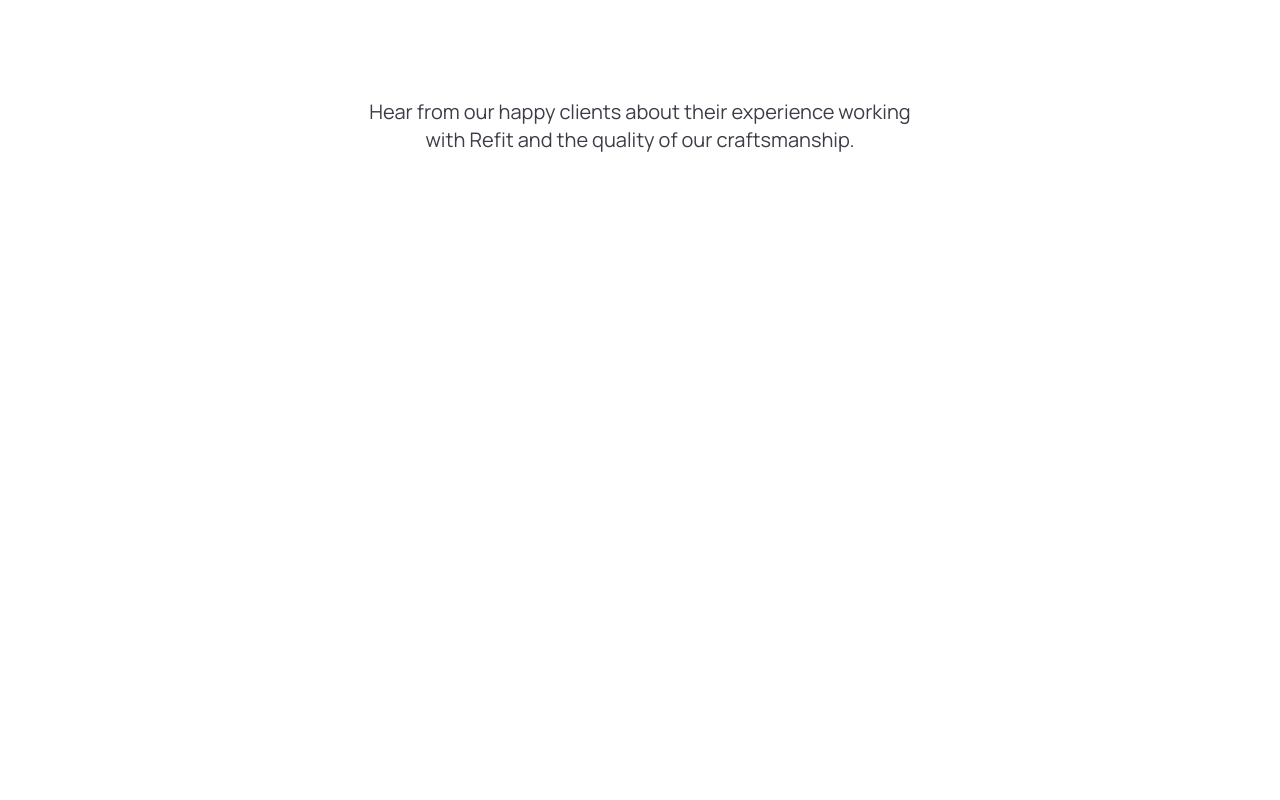
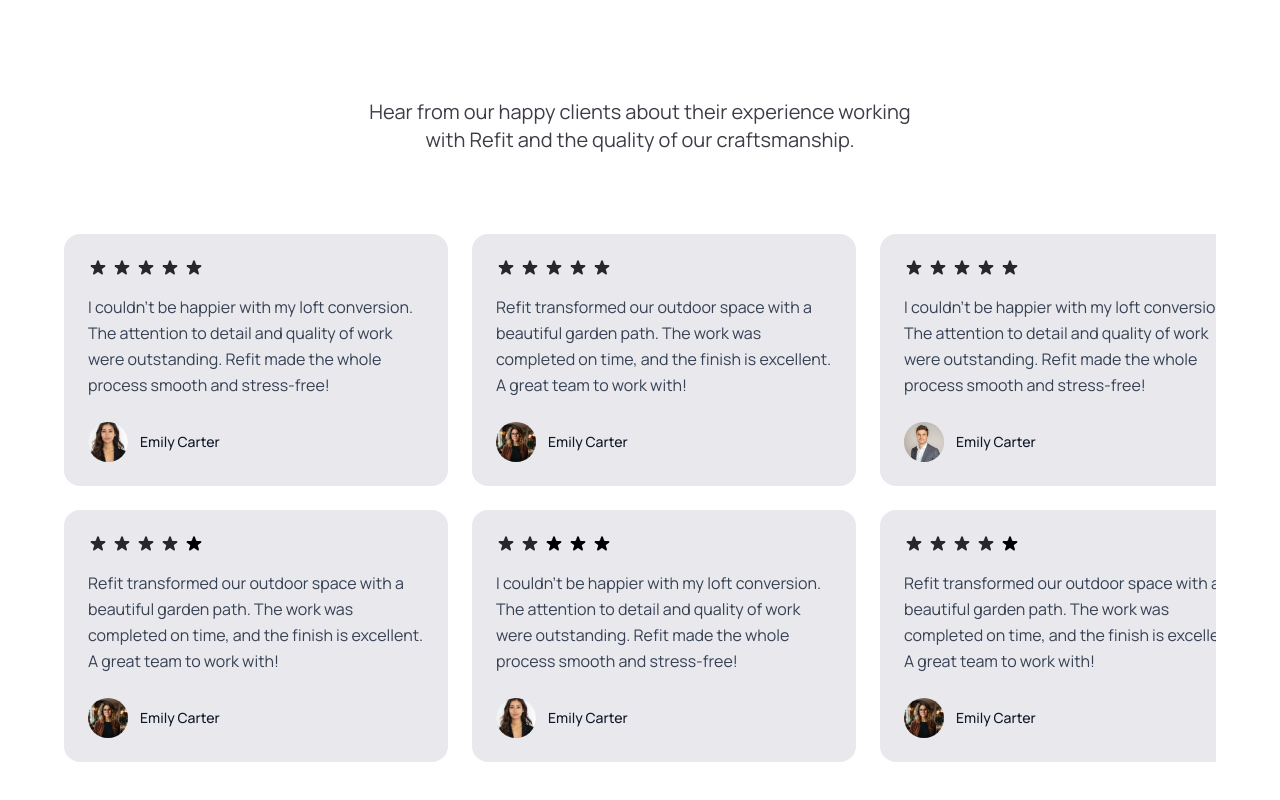
Before and after one commit to alpinn/lifetime-art, a Next.js app: page / in a window 1280 px wide. Shown: the part 5946-6746 px from the top of the page. Before the commit the page ends 6276 px from the top, so only its background shows below. Built offline with nearby package versions, Linux system fonts and the light colour scheme.

Commit message:
add testimonial section

```diff
--- /dev/null
+++ b/src/components/TestimonialCarousel.js
@@ -0,0 +1,204 @@
+'use client';
+
+import React, { useEffect, useRef } from 'react';
+import Image from 'next/image';
+import { cn } from '@/utils/cn';
+import { useCarousel } from '@/hooks/useCarousel';
+
+const StarRating = ({ rating = 5, className = '' }) => {
+  return (
+    <div className={cn('flex items-center gap-1', className)}>
+      {[...Array(5)].map((_, index) => (
+        <svg
+          key={index}
+          className={cn(
+            'w-5 h-5',
+            index < rating ? 'text-[#28282C] fill-current' : 'text-gray-300'
+          )}
+          viewBox='0 0 20 20'
+          xmlns='http://www.w3.org/2000/svg'
+        >
+          <path d='M9.049 2.927c.3-.921 1.603-.921 1.902 0l1.07 3.292a1 1 0 00.95.69h3.462c.969 0 1.371 1.24.588 1.81l-2.8 2.034a1 1 0 00-.364 1.118l1.07 3.292c.3.921-.755 1.688-1.54 1.118l-2.8-2.034a1 1 0 00-1.175 0l-2.8 2.034c-.784.57-1.838-.197-1.539-1.118l1.07-3.292a1 1 0 00-.364-1.118L2.98 8.72c-.783-.57-.38-1.81.588-1.81h3.461a1 1 0 00.951-.69l1.07-3.292z' />
+        </svg>
+      ))}
+    </div>
+  );
+};
+
+const TestimonialCard = ({ testimonial, className = '' }) => {
+  return (
+    <div
+      className={cn(
+        'testimonial-card flex-shrink-0 w-80 md:w-96 p-6 bg-[#E8E8ED] rounded-2xl mx-3',
+        className
+      )}
+    >
+      <div className='space-y-4'>
+        <StarRating rating={testimonial.star} />
+
+        <p className='text-gray-700 text-sm md:text-base leading-relaxed'>
+          {testimonial.message}
+        </p>
+
+        <div className='flex items-center gap-3 pt-2'>
+          <div className='relative w-10 h-10 rounded-full overflow-hidden bg-gray-300'>
+            <Image
+              src={testimonial.avatar}
+              alt={testimonial.name}
+              fill
+              className='object-cover'
+              sizes='40px'
+            />
+          </div>
+          <div>
+            <p className='font-medium text-gray-900 text-sm'>
+              {testimonial.name}
+            </p>
+          </div>
+        </div>
+      </div>
+    </div>
+  );
+};
+
+const TestimonialCarousel = ({
+  testimonials = [],
+  className = '',
+  autoplaySpeed = 3000,
+}) => {
+  const autoScrollRef = useRef();
+
+  const firstRowCarousel = useCarousel({
+    autoplayDelay: autoplaySpeed,
+    enableAutoplay: false,
+    loop: true,
+    animationDuration: 400,
+    staggerDelay: 0.1,
+  });
+
+  const secondRowCarousel = useCarousel({
+    autoplayDelay: autoplaySpeed + 500,
+    enableAutoplay: false,
+    loop: true,
+    animationDuration: 400,
+    staggerDelay: 0.1,
+  });
+
+  const splitTestimonials = (testimonials) => {
+    if (testimonials.length === 0) return [[], []];
+
+    const totalCount = testimonials.length;
+    const firstRowCount = Math.ceil(totalCount / 2);
+
+    const firstRow = testimonials.slice(0, firstRowCount);
+    const secondRow = testimonials.slice(firstRowCount);
+
+    return [firstRow, secondRow];
+  };
+
+  const [firstRowData, secondRowData] = splitTestimonials(testimonials);
+
+  const duplicatedFirstRow = [
+    ...firstRowData,
+    ...firstRowData,
+    ...firstRowData,
+  ];
+  const duplicatedSecondRow = [
+    ...secondRowData,
+    ...secondRowData,
+    ...secondRowData,
+  ];
+
+  useEffect(() => {
+    if (
+      !firstRowCarousel.emblaApi ||
+      !secondRowCarousel.emblaApi ||
+      !firstRowCarousel.isInView
+    )
+      return;
+
+    const firstRowInterval = setInterval(() => {
+      if (firstRowCarousel.emblaApi.canScrollNext()) {
+        firstRowCarousel.emblaApi.scrollNext();
+      }
+    }, autoplaySpeed);
+
+    const secondRowInterval = setInterval(() => {
+      if (secondRowCarousel.emblaApi.canScrollPrev()) {
+        secondRowCarousel.emblaApi.scrollPrev();
+      }
+    }, autoplaySpeed + 500);
+
+    autoScrollRef.current = { firstRowInterval, secondRowInterval };
+
+    return () => {
+      clearInterval(firstRowInterval);
+      clearInterval(secondRowInterval);
+    };
+  }, [
+    firstRowCarousel.emblaApi,
+    secondRowCarousel.emblaApi,
+    firstRowCarousel.isInView,
+    autoplaySpeed,
+  ]);
+
+  useEffect(() => {
+    if (testimonials.length === 0) return;
+
+    const cleanupFirst = firstRowCarousel.initializeAnimations(
+      firstRowData.length
+    );
+    const cleanupSecond = secondRowCarousel.initializeAnimations(
+      secondRowData.length
+    );
+
+    return () => {
+      cleanupFirst && cleanupFirst();
+      cleanupSecond && cleanupSecond();
+    };
+  }, [testimonials, firstRowData.length, secondRowData.length]);
+
+  if (testimonials.length === 0) {
+    return null;
+  }
+
+  return (
+    <div
+      ref={firstRowCarousel.containerRef}
+      className={cn('w-full overflow-hidden', className)}
+    >
+      <div className='space-y-6'>
+        <div className='embla overflow-hidden' ref={firstRowCarousel.emblaRef}>
+          <div className='embla__container flex'>
+            {duplicatedFirstRow.map((testimonial, index) => (
+              <TestimonialCard
+                key={`first-${index}`}
+                testimonial={testimonial}
+                className='first-row'
+              />
+            ))}
+          </div>
+        </div>
+
+        {secondRowData.length > 0 && (
+          <div
+            className='embla overflow-hidden'
+            ref={secondRowCarousel.emblaRef}
+          >
+            <div className='embla__container flex'>
+              {duplicatedSecondRow.map((testimonial, index) => (
+                <TestimonialCard
+                  key={`second-${index}`}
+                  testimonial={testimonial}
+                  className='second-row'
+                />
+              ))}
+            </div>
+          </div>
+        )}
+      </div>
+    </div>
+  );
+};
+
+export default TestimonialCarousel;
--- a/src/sections/Project/index.js
+++ b/src/sections/Project/index.js
@@ -49,7 +49,7 @@
 const Project = () => {
   return (
     <section className='bg-white py-16 lg:py-24'>
-      <div className='px-4 md:px-8 lg:px-12 xl:px-16 max-w-7xl mx-auto'>
+      <div className='px-4 md:px-8 lg:px-12 xl:px-16 mx-auto'>
         <div className='flex flex-col justify-center items-center mb-20 text-center'>
           <Title
             subtitle='Our work'
--- a/src/sections/Testimonial/index.js
+++ b/src/sections/Testimonial/index.js
@@ -1,6 +1,45 @@
 import React from 'react';
 
 import Title from '@/atoms/Title';
+import TestimonialCarousel from '@/components/TestimonialCarousel';
+
+const testimonials = [
+  {
+    name: 'Emily Carter',
+    message:
+      'I couldn’t be happier with my loft conversion. The attention to detail and quality of work were outstanding. Refit made the whole process smooth and stress-free!',
+    star: 5,
+    avatar: '/avatars/profile1.png',
+  },
+  {
+    name: 'Emily Carter',
+    message:
+      'Refit transformed our outdoor space with a beautiful garden path. The work was completed on time, and the finish is excellent. A great team to work with!',
+    star: 5,
+    avatar: '/avatars/profile3.png',
+  },
+  {
+    name: 'Emily Carter',
+    message:
+      'I couldn’t be happier with my loft conversion. The attention to detail and quality of work were outstanding. Refit made the whole process smooth and stress-free!',
+    star: 5,
+    avatar: '/avatars/profile2.png',
+  },
+  {
+    name: 'Emily Carter',
+    message:
+      'Refit transformed our outdoor space with a beautiful garden path. The work was completed on time, and the finish is excellent. A great team to work with!',
+    star: 4,
+    avatar: '/avatars/profile3.png',
+  },
+  {
+    name: 'Emily Carter',
+    message:
+      'I couldn’t be happier with my loft conversion. The attention to detail and quality of work were outstanding. Refit made the whole process smooth and stress-free!',
+    star: 2,
+    avatar: '/avatars/profile1.png',
+  },
+];
 
 const Testimonial = () => {
   return (
@@ -13,6 +52,11 @@
             Refit and the quality of our craftsmanship.
           </p>
         </div>
+        <TestimonialCarousel
+          testimonials={testimonials}
+          autoplaySpeed={3000}
+          className='mt-8'
+        />
       </div>
     </section>
   );
```
Also changed, not shown: public/avatars/profile3.png (added).
